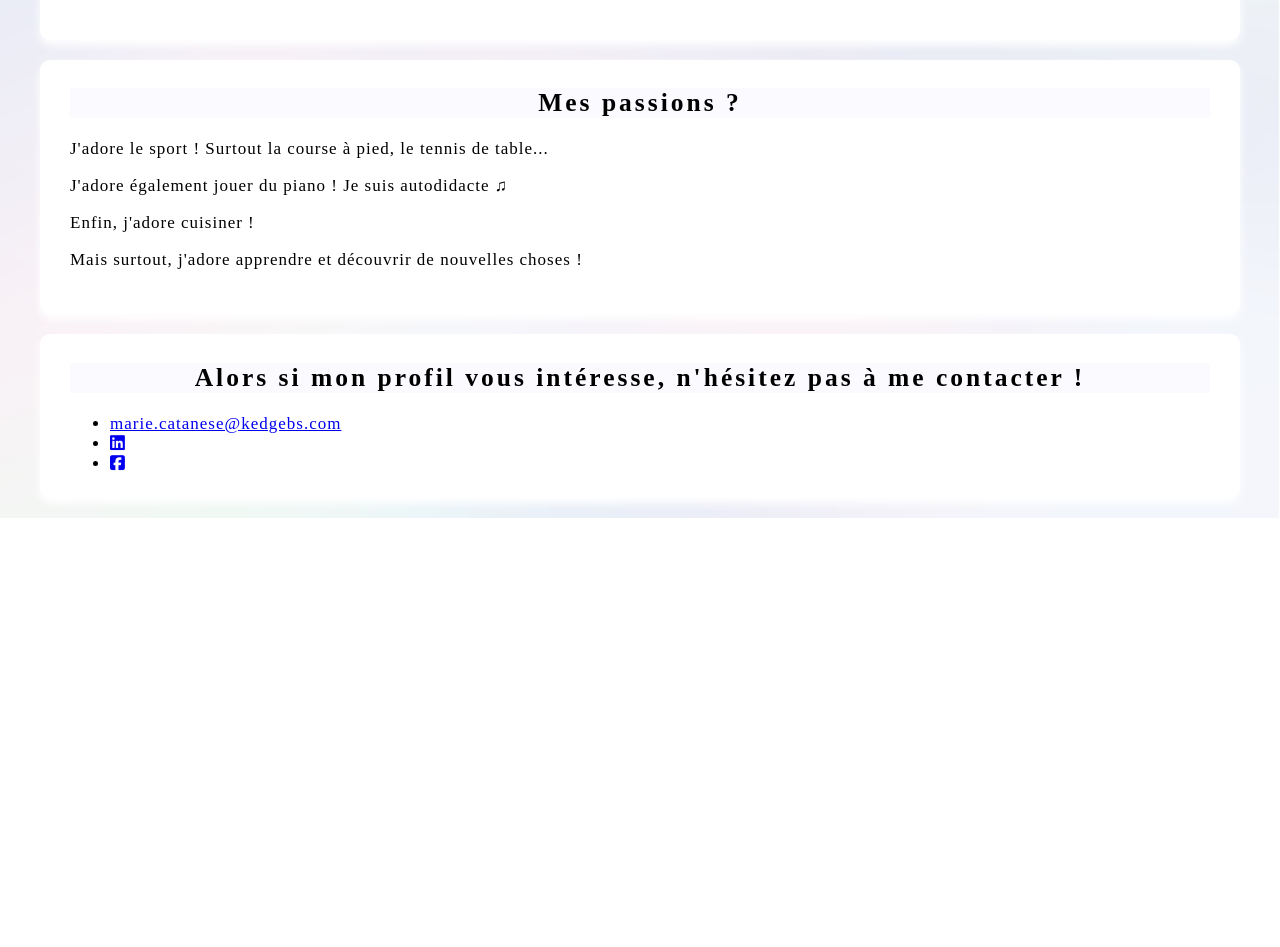
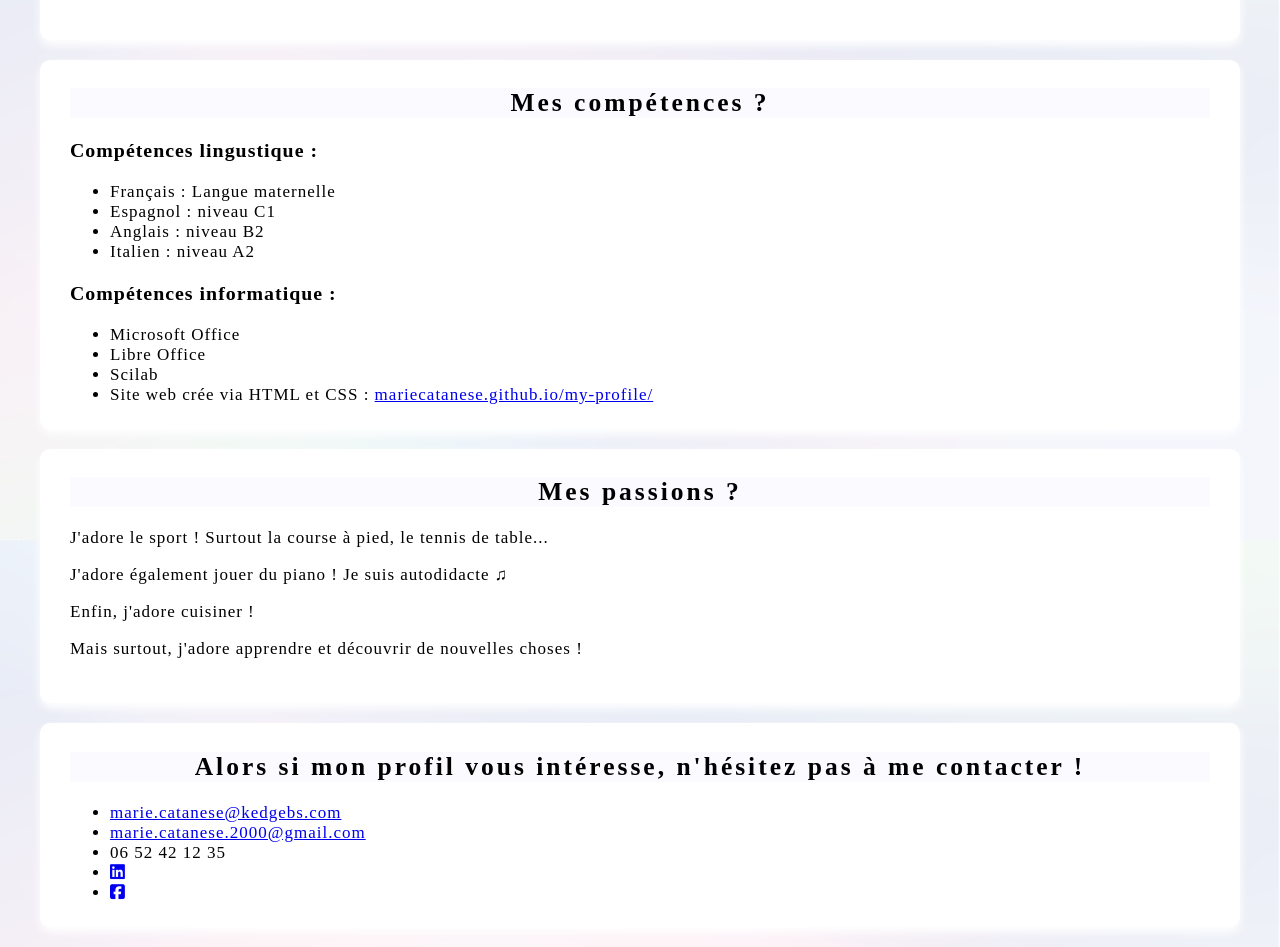
Before and after one commit to mariecatanese/my-profile, a plain HTML site: page index.html in a window 1280 px wide. Shown: the part 900-1847 px from the top of the page. Before the commit the page ends 1418 px from the top, so only its background shows below. Drawn offline with Linux system fonts and the light colour scheme.

Commit message:
Update index.html

```diff
--- a/index.html
+++ b/index.html
@@ -27,16 +27,35 @@
 					<p> J'ai également fait du bénévolat en EHPAD ! </p> <br>
 				</div>
 				<div class="card-white">
+					<h2> Mes compétences ? </h2>
+					<h3> <strong> Compétences lingustique : </strong> </h3>
+					<ul>
+						<li> Français : Langue maternelle </li>
+						<li> Espagnol : niveau C1 </li>
+                                                <li> Anglais  : niveau B2 </li>
+                                                <li> Italien  : niveau A2 </li>
+                                        </ul>
+                                        <h3> <strong> Compétences informatique : </strong> </h3>
+                                        <ul>
+                                         	<li> Microsoft Office </li>
+                    	                        <li> Libre Office </li>
+                    	                        <li> Scilab </li>
+                    	                        <li> Site web crée via HTML et CSS : <a href="https://mariecatanese.github.io/my-profile/"target="_blank"> mariecatanese.github.io/my-profile/ </a> </li>
+                                        </ul>
+                                 </div>
+				 <div class="card-white">
 					<h2> Mes passions ? </h2>
-			    	<p> J'adore le sport ! Surtout la course à pied, le tennis de table... </p>
+			    	        <p> J'adore le sport ! Surtout la course à pied, le tennis de table... </p>
 			   		<p> J'adore également jouer du piano ! Je suis autodidacte ♫ </p>
-			    	<p> Enfin, j'adore cuisiner ! </p>
-			    	<p> Mais surtout, j'adore apprendre et découvrir de nouvelles choses ! </p> <br>
-				</div>
-				<div class="card-white">
+			    	        <p> Enfin, j'adore cuisiner ! </p>
+			    	        <p> Mais surtout, j'adore apprendre et découvrir de nouvelles choses ! </p> <br>
+				 </div>
+				 <div class="card-white">
 					<h2> Alors si mon profil vous intéresse, n'hésitez pas à me contacter ! </h2>
 					<ul>
 						<li><a href="mailto:marie.catanese@kedgebs.com">marie.catanese@kedgebs.com</a></li>
+						<li><a href="mailto:marie.catanese.2000@gmail.com">marie.catanese.2000@gmail.com</a></li>
+						<li>06 52 42 12 35
 						<li><a href="https://www.linkedin.com/in/marie-catanese-320802211/"target="_blank"><i class="fab fa-linkedin"></i></a></li>
 						<li><a href="https://www.facebook.com/marie.catanese.14/"/target="_blank"><i class="fab fa-facebook-square"></i></a></li>
 					</ul>
```
